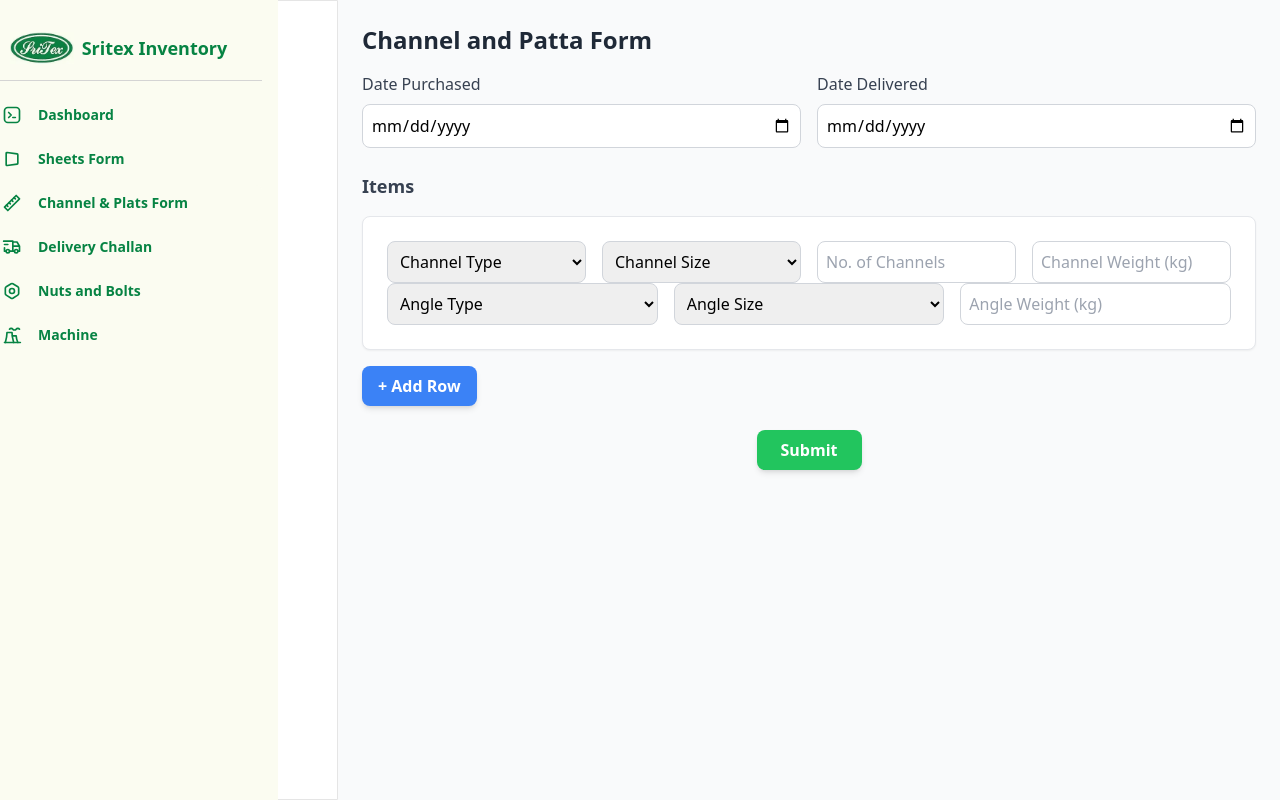
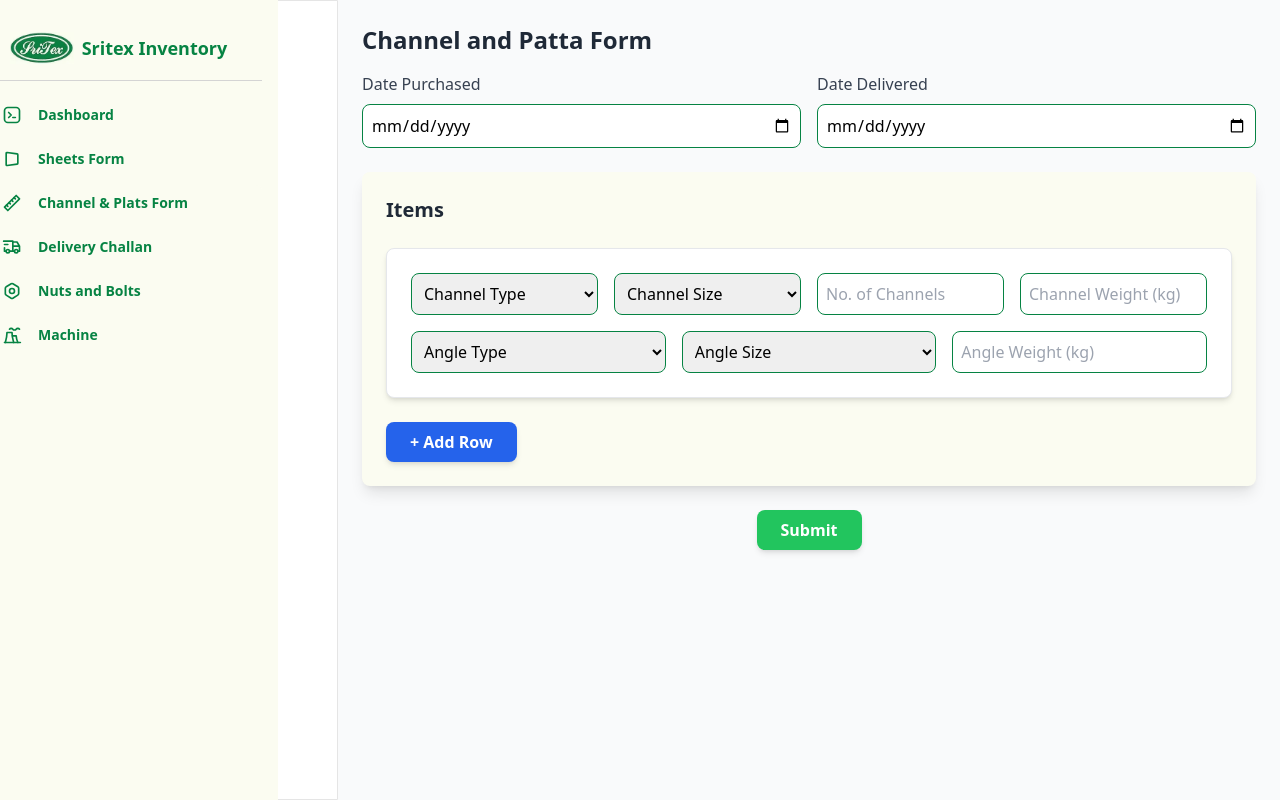
Before and after one commit to Pavithrank02/sritexinventory, a React (Create React App) app: page /channel in a window 1280 px wide. Built offline with nearby package versions, Linux system fonts and the light colour scheme.

Commit message:
Ui updated

```diff
--- a/src/components/ChannelPattaForm.js
+++ b/src/components/ChannelPattaForm.js
@@ -136,7 +136,7 @@ const ChannelPattaForm = () => {
                 name="datePurchased"
                 value={formData.datePurchased}
                 onChange={handleFormChange}
-                className="w-full border border-gray-300 dark:border-neutral-600 dark:bg-neutral-800 rounded-lg p-2 focus:ring-2 focus:ring-customTextColor-light"
+                className="w-full border border-customBorderColor dark:border-neutral-600 dark:bg-neutral-800 rounded-lg p-2 focus:ring-2 focus:ring-customTextColor-light"
                 required
               />
             </div>
@@ -149,28 +149,27 @@ const ChannelPattaForm = () => {
                 name="dateDelivered"
                 value={formData.dateDelivered}
                 onChange={handleFormChange}
-                className="w-full border border-gray-300 dark:border-neutral-600 dark:bg-neutral-800 rounded-lg p-2 focus:ring-2 focus:ring-customTextColor-light"
+                className="w-full border border-customBorderColor dark:border-neutral-600 dark:bg-neutral-800 rounded-lg p-2 focus:ring-2 focus:ring-customTextColor-light"
                 required
               />
             </div>
           </div>
 
           {/* Items Section */}
-          <div>
-            <h2 className="text-lg font-semibold text-gray-700 dark:text-gray-300 mb-4">
+          <div className="bg-customBgColor-bg dark:bg-neutral-900 p-6 rounded-lg shadow-lg">
+            <h2 className="text-xl font-bold text-gray-800 dark:text-gray-200 mb-6">
               Items
             </h2>
             {formData.items.map((item, index) => (
               <div
                 key={index}
-                className="bg-white dark:bg-neutral-800 border border-gray-200 dark:border-neutral-700 shadow-sm rounded-lg p-6 mb-4"
+                className="bg-white dark:bg-neutral-800 border border-gray-200 dark:border-neutral-700 shadow-md rounded-lg p-6 mb-6 transition-transform transform hover:scale-[1.02]"
               >
-
                 {/* Row 1 */}
-                  <div className="grid grid-cols-1 md:grid-cols-4 gap-4">
+                <div className="grid grid-cols-1 md:grid-cols-4 gap-4 mb-4">
                   <select
                     name="channelType"
-                      className="border border-gray-300 dark:border-neutral-600 dark:bg-neutral-800 rounded-lg p-2"
+                    className="border border-customBorderColor dark:border-neutral-600 dark:bg-neutral-800 rounded-lg p-2 focus:ring-2 focus:ring-blue-500"
                     value={item.channelType}
                     onChange={(e) => handleInputChange(e, index)}
                     required
@@ -184,7 +183,7 @@ const ChannelPattaForm = () => {
                   </select>
                   <select
                     name="channelSize"
-                      className="border border-gray-300 dark:border-neutral-600 dark:bg-neutral-800 rounded-lg p-2"
+                    className="border border-customBorderColor dark:border-neutral-600 dark:bg-neutral-800 rounded-lg p-2 focus:ring-2 focus:ring-blue-500"
                     value={item.channelSize}
                     onChange={(e) => handleInputChange(e, index)}
                     required
@@ -200,7 +199,7 @@ const ChannelPattaForm = () => {
                     type="number"
                     name="noOfChannels"
                     placeholder="No. of Channels"
-                      className="border border-gray-300 dark:border-neutral-600 dark:bg-neutral-800 rounded-lg p-2"
+                    className="border border-customBorderColor dark:border-neutral-600 dark:bg-neutral-800 rounded-lg p-2 focus:ring-2 focus:ring-blue-500"
                     value={item.noOfChannels}
                     onChange={(e) => handleInputChange(e, index)}
                     required
@@ -209,7 +208,7 @@ const ChannelPattaForm = () => {
                     type="number"
                     name="channelWeight"
                     placeholder="Channel Weight (kg)"
-                      className="border border-gray-300 dark:border-neutral-600 dark:bg-neutral-800 rounded-lg p-2"
+                    className="border border-customBorderColor dark:border-neutral-600 dark:bg-neutral-800 rounded-lg p-2 focus:ring-2 focus:ring-blue-500"
                     value={item.channelWeight}
                     onChange={(e) => handleInputChange(e, index)}
                     required
@@ -220,7 +219,7 @@ const ChannelPattaForm = () => {
                 <div className="grid grid-cols-1 md:grid-cols-3 gap-4">
                   <select
                     name="angleType"
-                      className="border border-gray-300 dark:border-neutral-600 dark:bg-neutral-800 rounded-lg p-2"
+                    className="border border-customBorderColor dark:border-neutral-600 dark:bg-neutral-800 rounded-lg p-2 focus:ring-2 focus:ring-blue-500"
                     value={item.angleType}
                     onChange={(e) => handleInputChange(e, index)}
                     required
@@ -234,7 +233,7 @@ const ChannelPattaForm = () => {
                   </select>
                   <select
                     name="angleSize"
-                      className="border border-gray-300 dark:border-neutral-600 dark:bg-neutral-800 rounded-lg p-2"
+                    className="border border-customBorderColor dark:border-neutral-600 dark:bg-neutral-800 rounded-lg p-2 focus:ring-2 focus:ring-blue-500"
                     value={item.angleSize}
                     onChange={(e) => handleInputChange(e, index)}
                     required
@@ -250,20 +249,19 @@ const ChannelPattaForm = () => {
                     type="number"
                     name="angleWeight"
                     placeholder="Angle Weight (kg)"
-                      className="border border-gray-300 dark:border-neutral-600 dark:bg-neutral-800 rounded-lg p-2"
+                    className="border border-customBorderColor dark:border-neutral-600 dark:bg-neutral-800 rounded-lg p-2 focus:ring-2 focus:ring-blue-500"
                     value={item.angleWeight}
                     onChange={(e) => handleInputChange(e, index)}
                     required
                   />
                 </div>
 
-
                 {/* Remove Button */}
                 {index > 0 && (
                   <button
                     type="button"
                     onClick={() => removeRow(index)}
-                    className="text-red-500 hover:text-red-700 font-medium mt-4"
+                    className="text-red-600 dark:text-red-400 hover:text-red-800 dark:hover:text-red-600 font-medium mt-4"
                   >
                     Remove
                   </button>
@@ -273,7 +271,7 @@ const ChannelPattaForm = () => {
             <button
               type="button"
               onClick={addRow}
-              className="bg-blue-500 hover:bg-blue-600 text-white font-semibold py-2 px-4 rounded-lg shadow-md"
+              className="bg-blue-600 hover:bg-blue-700 text-white font-semibold py-2 px-6 rounded-lg shadow-md transition-transform transform hover:scale-105"
             >
               + Add Row
             </button>
--- a/src/components/NutBoltsForm.js
+++ b/src/components/NutBoltsForm.js
@@ -191,7 +191,7 @@ const NutBoltsForm = () => {
         value={formData.items[index][name]}
         onChange={(e) => handleChange(e, index)}
         placeholder={placeholder}
-        className="w-full border border-gray-300 dark:border-neutral-600 dark:bg-neutral-800 rounded-lg p-2 focus:outline-none focus:ring-2 focus:ring-customTextColor-light"
+        className="w-full border border-customBorderColor dark:border-neutral-600 dark:bg-neutral-800 rounded-lg p-2 focus:outline-none focus:ring-2 focus:ring-customTextColor-light"
         required
       />
     </div>
@@ -206,7 +206,7 @@ const NutBoltsForm = () => {
         name={name}
         value={formData.items[index][name]}
         onChange={(e) => handleChange(e, index)}
-        className="w-full border border-gray-300 dark:border-neutral-600 dark:bg-neutral-800 rounded-lg p-2 focus:outline-none focus:ring-2 focus:ring-customTextColor-light"
+        className="w-full border border-customBorderColor dark:border-neutral-600 dark:bg-neutral-800 rounded-lg p-2 focus:outline-none focus:ring-2 focus:ring-customTextColor-light"
         required
       >
         <option value="">Select {label}</option>
@@ -233,9 +233,9 @@ const NutBoltsForm = () => {
           {formData.items.map((item, index) => (
             <div
               key={index}
-              className="col-span-full border p-6 rounded-lg shadow-md bg-gray-50 dark:bg-neutral-800"
+              className="col-span-full border p-6 rounded-lg shadow-md bg-customBgColor-bg dark:bg-neutral-800"
             >
-              <h3 className="text-lg font-semibold mb-4 text-gray-700 dark:text-gray-300">
+              <h3 className="text-lg font-semibold mb-4 text-gray-700 dark:text-cuborder-customBgColor-bg">
                 Item {index + 1}
               </h3>
               <div className="grid grid-cols-2 gap-4">
@@ -296,14 +296,14 @@ const NutBoltsForm = () => {
             <div className="grid grid-cols-2 gap-4 mt-6">
               <button
                 type="submit"
-                className="w-full bg-blue-500 hover:bg-blue-600 text-white font-semibold py-3 rounded-lg shadow-md"
+                className="w-full bg-customTextColor hover:bg-blue-600 text-white font-semibold py-3 rounded-lg shadow-md"
               >
                 {isUpdateMode ? "Update Stock" : "Submit"}
               </button>
               <button
                 type="button"
                 onClick={resetForm}
-                className="w-full bg-gray-300 hover:bg-gray-400 text-black font-semibold py-3 rounded-lg shadow-md"
+                className="w-full bg-cuborder-customBgColor-bg hover:bg-gray-400 text-black font-semibold py-3 rounded-lg shadow-md"
               >
                 Reset Form
               </button>
```
Also changed, not shown: src/components/DeliveryChallanForm.js (+14 -14 lines). Lines whose indentation alone changed are shown as unchanged.
